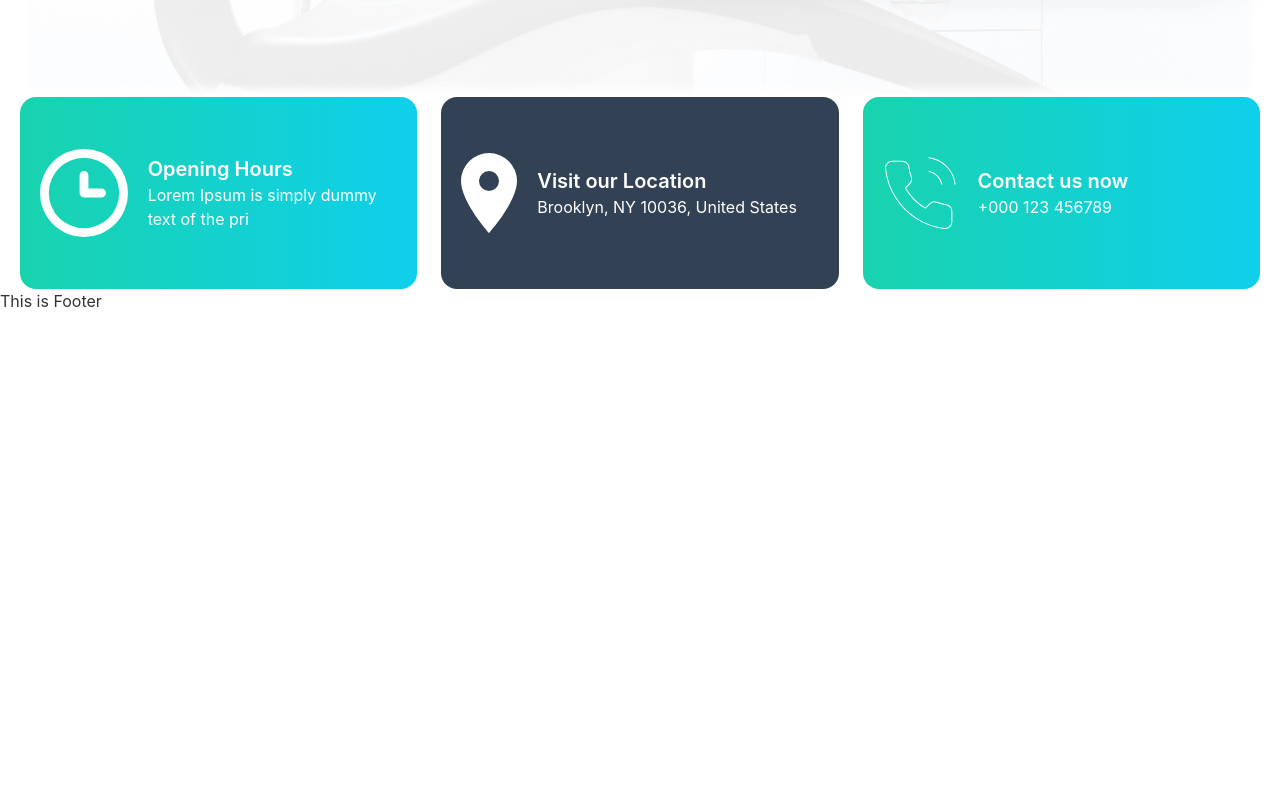
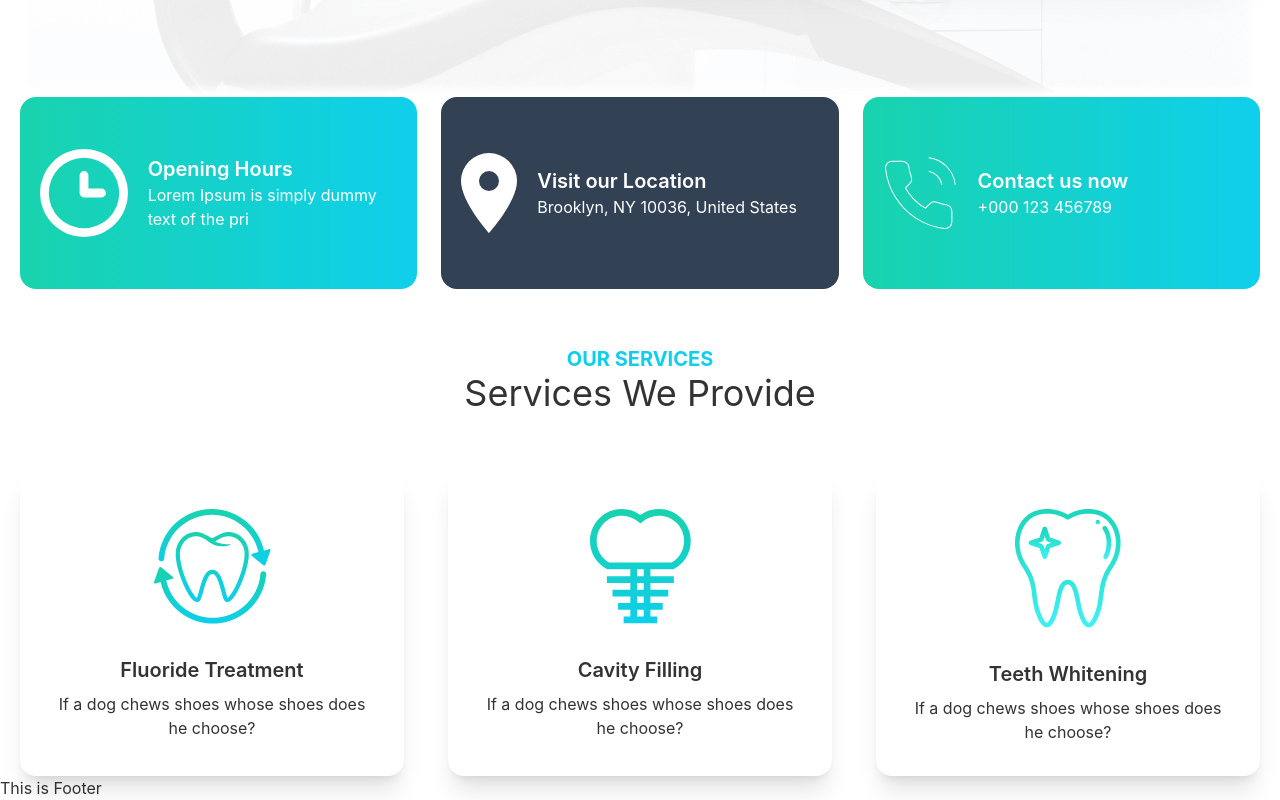
Before and after one commit to NurulIslam96/doctors-portal-client, a React (Create React App) app: page /home in a window 1280 px wide. Shown: the part 617-1417 px from the top of the page. Before the commit the page ends 930 px from the top, so only its background shows below. Built offline with nearby package versions, Linux system fonts and the light colour scheme.

Commit message:
added service banner items

```diff
--- a/src/Pages/Home/Banner.js
+++ b/src/Pages/Home/Banner.js
@@ -33,14 +33,14 @@ const Banner = () => {
   return (
     <div>
       <div
-        className="hero h-[650px] "
+        className="hero h-[650px]"
         style={{
           backgroundImage: `url(${bannerBg})`,
           boxShadow: "0 0 8px 8px white inset",
         }}
       >
         <div className="hero-content flex-col lg:flex-row-reverse">
-          <img src={chair} alt="" className="w-1/2 rounded-lg shadow-2xl" />
+          <img src={chair} alt="" className="md:w-1/2 w-full rounded-lg shadow-2xl" />
           <div>
             <h1 className="text-5xl font-bold">Your New Smile Starts Here</h1>
             <p className="py-6">
@@ -52,7 +52,7 @@ const Banner = () => {
           </div>
         </div>
       </div>
-      <div className="flex justify-between gap-6 backdrop-blur-xl">
+      <div className="flex justify-between md:flex-row flex-col gap-6 backdrop-blur-xl">
         {bannerItems.map((item) => (
           <BannerItems key={item.title} item={item}></BannerItems>
         ))}
--- a/src/Pages/Home/Home.js
+++ b/src/Pages/Home/Home.js
@@ -4,7 +4,7 @@ import OurServices from "./OurServices";
 
 const Home = () => {
   return (
-    <div className="mx-5">
+    <div className="md:mx-5 mx-3 space-y-14">
       <Banner></Banner>
       <OurServices></OurServices>
     </div>
--- a/src/Pages/Home/OurServices.js
+++ b/src/Pages/Home/OurServices.js
@@ -1,9 +1,38 @@
 import React from 'react';
+import flouride from '../../assets/images/fluoride.png'
+import cavity from '../../assets/images/cavity.png'
+import whitening from '../../assets/images/whitening.png'
+import ServiceCard from './ServiceCard';
 
 const OurServices = () => {
+    const hmService = [
+        {
+            id: '1',
+            title: 'Fluoride Treatment',
+            icon: `${flouride}`
+        },
+        {
+            id: '2',
+            title: 'Cavity Filling',
+            icon: `${cavity}`
+        },
+        {
+            id: '3',
+            title: 'Teeth Whitening',
+            icon: `${whitening}`
+        },
+    ]
     return (
         <div>
-
+            <div className='text-center'>
+                <h4 className='text-xl font-bold text-primary'>OUR SERVICES</h4>
+                <h2 className='text-4xl'>Services We Provide</h2>
+            </div>
+            <div className='flex justify-between md:flex-row flex-col  mt-14 gap-8'>
+                {
+                    hmService.map(service => <ServiceCard key={service.id} service={service}></ServiceCard>)
+                }
+            </div>
         </div>
     );
 };
--- /dev/null
+++ b/src/Pages/Home/ServiceCard.js
@@ -0,0 +1,18 @@
+import React from "react";
+
+const ServiceCard = ({ service }) => {
+  const { title, icon } = service;
+  return (
+    <div className="card md:w-96 bg-base-100 shadow-xl">
+      <figure className="px-10 pt-10">
+        <img src={icon} alt="Shoes" className="rounded-xl" />
+      </figure>
+      <div className="card-body items-center text-center">
+        <h2 className="card-title">{title}</h2>
+        <p>If a dog chews shoes whose shoes does he choose?</p>
+      </div>
+    </div>
+  );
+};
+
+export default ServiceCard;
--- a/src/Routes/Routes.js
+++ b/src/Routes/Routes.js
@@ -8,9 +8,13 @@ export const router = createBrowserRouter([
         element: <Main></Main>,
         children: [
             {
+                path: '/',
+                element: <Home></Home>
+            },
+            {
                 path: '/home',
                 element: <Home></Home>
-            }
+            },
         ]
     }
 ]);
```
